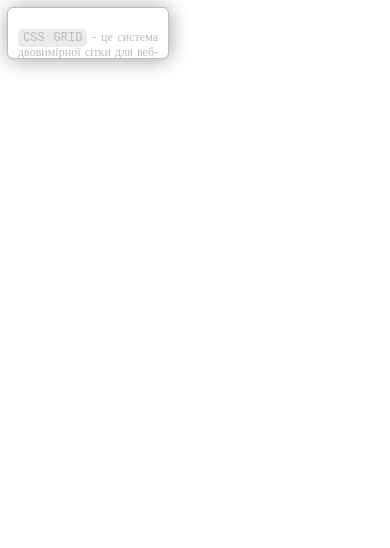
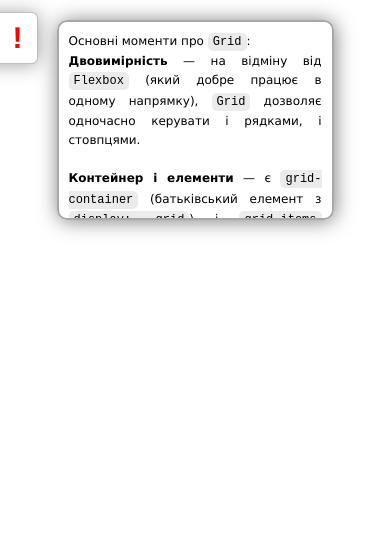
Before and after one commit to DmitryLoskucheravyi/lesson_css_grid, a plain HTML site: page teory.html in a window 390 px wide. Shown: the top 548 px of the page. Drawn offline with Linux system fonts and the light colour scheme.

Commit message:
add first info section

```diff
--- a/teory.css
+++ b/teory.css
@@ -2,18 +2,19 @@
     box-sizing: border-box;
 }
 
-
 body {
     position: relative;
     margin: 0;
+    height: 100%;
 }
+
 
 .teory{
     outline: 1px solid rgb(190, 190, 190);
     border: none;
     margin: 5px 0 0 5px;
     padding: 10px;
-    position: sticky;
+    position: fixed;
     top: 1vh;
     left: 1vh;
     width: 250px;
@@ -22,15 +23,31 @@ body {
     box-shadow: 1px 1px 20px rgb(153, 153, 153);
     border-radius: 5px;
     color: rgb(187, 189, 189);
+    background-color: #fff;
     transition: all .33s ease-in-out;
     cursor: pointer;
     user-select: none;
 
+    z-index: 9999;
 }
 
 .active {
-    translate: -80% 0 0;
+    translate: -85% 0 0;
     color: rgb(255, 255, 255);
+}
+.teory.active:hover {
+    box-shadow: 2px 2px 10px rgb(51, 51, 51);
+}
+
+.teory.active::after {
+    position: absolute;
+    content: "!";
+    font-family: 'Franklin Gothic Medium', 'Arial Narrow', Arial, sans-serif;
+    color: rgb(255, 0, 0);
+    font-weight: 900;
+    font-size: 50px;
+    top: 20px;
+    left: 210px;
 }
 
 .teory:not(.active):hover{
@@ -39,12 +56,11 @@ body {
     color: rgb(0, 0, 0);
 }
 
-
-
 p {
     font-size: 22px;
     text-align: justify;
 }
+
 code {
     padding:  5px 10px;
     background-color: #ebebeb;
@@ -52,21 +68,60 @@ code {
 }
 
 
-.divposer {
+
+main {
+    width: 100%;
     height: 1000px;
+    display: flex;
+    justify-content: center;
+    align-items: center;
+    padding: 20px 30px;
+
+}
+.container {
+    width: 80%;
+    padding: 5px 10px;
+    height: 100%;
+    background-color: #ffffff;
 }
 
+.info__container {
+    border: 2px solid rgb(168, 168, 168);
+    border-radius: 10px;
+    padding: 10px;
+    box-shadow: 1px 1px 20px rgb(126, 126, 126);
+    height: 200px;
+    overflow: hidden;
+    transition: all .33s ease-in-out;
+}
+
+
+
+    .info__container p {
+        font-family: 'Lucida Sans', 'Lucida Sans Regular', 'Lucida Grande', 'Lucida Sans Unicode', Geneva, Verdana, sans-serif;
+        font-size: 22px;
+        margin: 0;
+        padding: 0;
+        line-height: 200%;
+}
+
+    .info__container-active {
+        height: fit-content;
+}
+
+
+
+
+/* #region media */
 
 @media (max-width:768px) {
     .teory{
         width: 250px;
         height: 100px;
-
     }
 
     .teory:not(.active):hover{
         height: 200px;
-
     }
 
     p {
@@ -78,6 +133,28 @@ code {
         background-color: #ebebeb;
         border-radius: 5px;
     }
+
+
+    main {
+        width: 100%;
+        height: 1000px;
+        display: flex;
+        justify-content: center;
+        align-items: center;
+        padding: 20px 30px ;
+
+    }
+    .container {
+        width: 90%;
+        padding:0 10px;
+        height: 100%;
+    }
+
+    .info__container p {
+        font-size: 18px;
+        line-height: 180%;
+    }
+
 }
 
 @media (max-width:468px) {
@@ -90,6 +167,13 @@ code {
         height: 160px;
     }
 
+    .teory.active::after {
+        font-weight: 800;
+        font-size: 30px;
+        top: 8px;
+        left: 135px;
+    }
+
     p {
         font-size: 12px;
     }
@@ -99,4 +183,23 @@ code {
         background-color: #ebebeb;
         border-radius: 5px;
     }
+
+    .info__container p {
+        font-size: 14px;
+        line-height: 160%;
+    }
+
+
 }
+
+
+@media (max-width:400px) {
+    .info__container p {
+        font-size: 12px;
+        line-height: 160%;
+    }
+
+
+}
+
+/* #endregion */
--- a/teory.html
+++ b/teory.html
@@ -7,11 +7,76 @@
     <title>teory</title>
 </head>
 <body>
-    <div class="teory">
-        <p> <code>CSS GRID</code> -  це система двовимірної сітки для веб-розмітки. Вона дозволяє легко розташовувати елементи в рядки та колонки, контролювати відступи, вирівнювання і пропорції. </p>
-    </div>
+        <div class="teory active">
+            <p> <code>CSS GRID</code> -  це система двовимірної сітки для веб-розмітки. Вона дозволяє легко розташовувати елементи в рядки та колонки, контролювати відступи, вирівнювання і пропорції. </p>
+        </div>
+    <main>
+
+        <div class="container">
+            <div class="info__container">
+                <p>
+                    Основні моменти про <code>Grid</code>:
+                    <br><b>Двовимірність</b> — на відміну від <code>Flexbox</code> (який добре працює в одному напрямку),
+                    <code>Grid</code> дозволяє одночасно керувати і рядками, і стовпцями.
+                    <br>
+                    <br><b>Контейнер і елементи</b> — є <code>grid-container</code> (батьківський елемент з
+                    <code>display: grid</code>) і <code>grid-items</code> (дочірні елементи).
+                    <br>
+                    <br><b>Оголошення сітки</b>:
+                    <code>grid-template-columns</code> і <code>grid-template-rows</code> — задають кількість і розміри стовпців/рядків.
+                    <code>gap</code> (або <code>row-gap</code> / <code>column-gap</code>) — відстань між елементами.
+                    <br><b>Розміри</b> можна задавати у фіксованих (<code>px</code>, <code>em</code>), відсоткових або динамічних (<code>fr</code>) одиницях.
+                    <code>fr</code> означає "частина доступного простору".
+                    <br>
+
+                    <br><b>Вирівнювання</b>:
+                    <code>justify-items</code>, <code>align-items</code> — вирівнювання елементів всередині комірок.
+                    <code>justify-content</code>, <code>align-content</code> — вирівнювання всієї сітки всередині контейнера.
+                </p>
+
+            </div>
+        </div>
+
+    </main>
+
+
+
+
+
+
+
+
+
+
+
+
+
+
+
+
+
+
+
+
+
+
+
+
+
+
+
+
+
+
+
+
+
+
+
+
     <script>
         const box = document.querySelector(".teory");
+        const infoContainer = document.querySelector(".info__container");
 
         box.addEventListener("dblclick", function() {
         this.classList.toggle("active");
@@ -40,12 +105,11 @@
         }
     });
 
-
+    infoContainer.addEventListener("click", function() {
+        this.classList.toggle("info__container-active")
+    });
 </script>
 
-    <div class="divposer"></div>
-    <div class="divposer"></div>
-    <div class="divposer"></div>
 
 </body>
 </html>
```
Also changed, not shown: index.html (+1 -5 lines).
